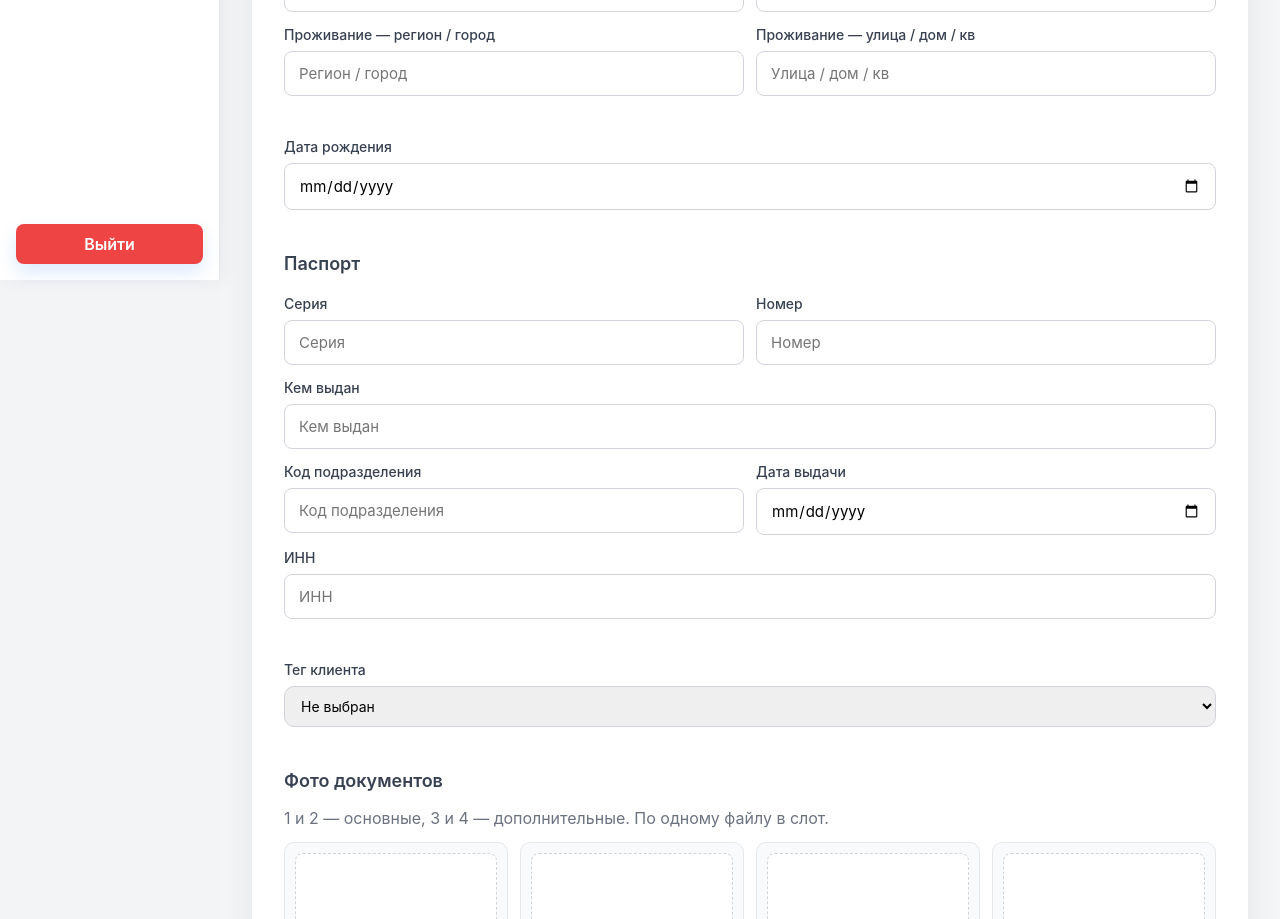
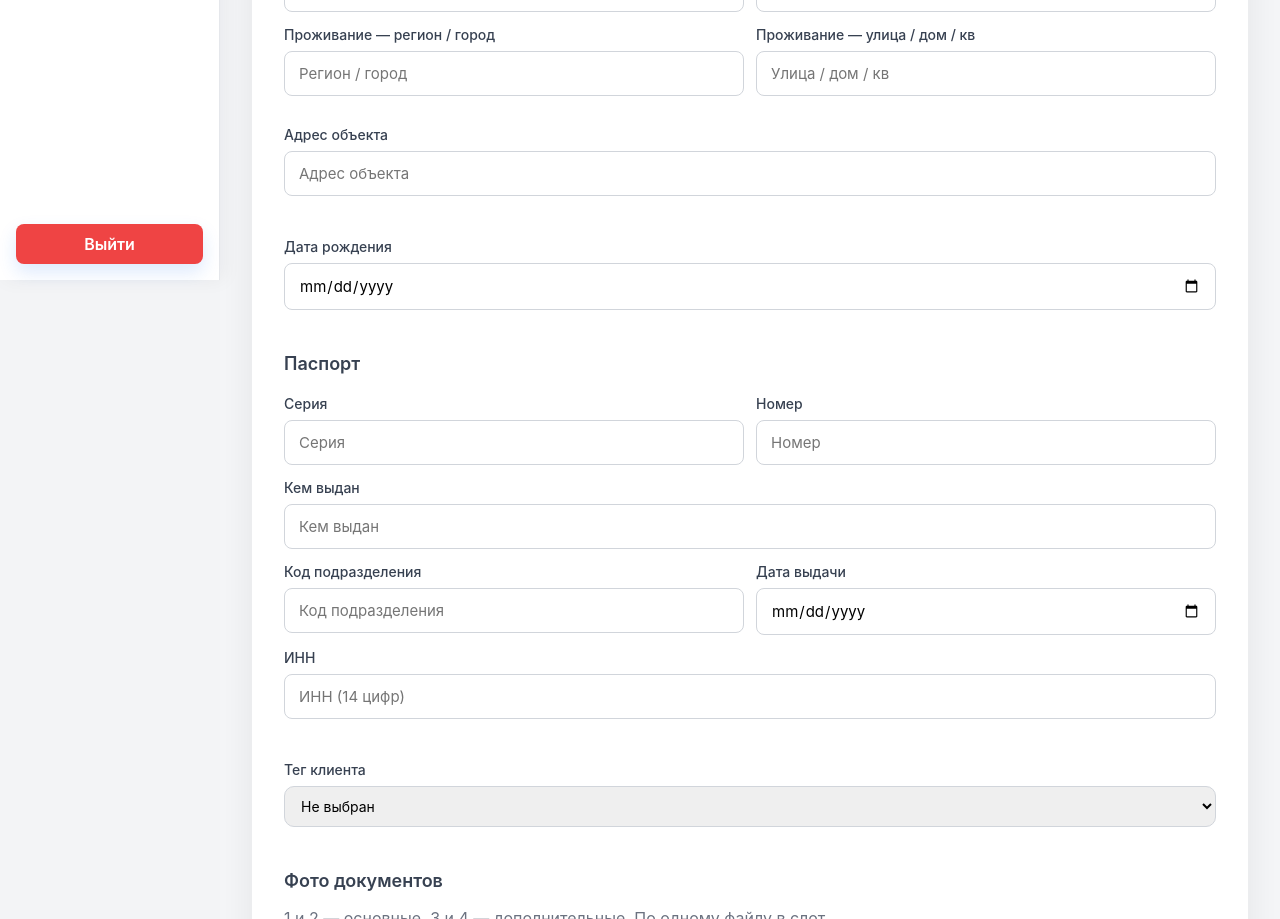
Before and after one commit to 1abama1/kyrgyz-prokat-front, a React (Vite) app in the folder mishaGay/: page /clients/create in a window 1280 px wide. Shown: the part 520-1439 px from the top of the page. Built offline with nearby package versions, Linux system fonts and the light colour scheme; sample sign-in values are in the browser's storage.

Commit message:
adress of object + inn 14 symbols

```diff
--- a/mishaGay/src/components/ClientCard.tsx
+++ b/mishaGay/src/components/ClientCard.tsx
@@ -153,6 +153,7 @@ export default function ClientCard({ clientId }: ClientCardProps) {
           ? `${client.livingAddress.region || ""}, ${client.livingAddress.street || ""}`.trim() || "—"
           : "—"}
       </p>
+      <p><b>Адрес объекта:</b> {client.objectAddress || "—"}</p>
 
       <div className="contract-form mt-4" style={{ marginTop: 16 }}>
         <h3>Создать Excel договор</h3>
--- a/mishaGay/src/pages/ActiveContractsPage.tsx
+++ b/mishaGay/src/pages/ActiveContractsPage.tsx
@@ -3,6 +3,7 @@ import { useNavigate } from "react-router-dom";
 import { Layout } from "../components/Layout";
 import { BalanceBadge } from "../components/BalanceBadge";
 import { contractsAPI, ActiveContractRow } from "../api/contracts";
+import { formatDate } from "../utils/formatters";
 import "../styles/buttons.css";
 import "../styles/tools.css";
 
@@ -128,7 +129,7 @@ export const ActiveContractsPage = () => {
                     <td>{row.index}</td>
                     <td>{row.clientName}</td>
                     <td>{row.toolName}</td>
-                    <td>{row.startDate}</td>
+                    <td>{formatDate(row.startDate)}</td>
                     <td>
                       <BalanceBadge value={row.balance} />
                     </td>
--- a/mishaGay/src/pages/ContractHistoryPage.tsx
+++ b/mishaGay/src/pages/ContractHistoryPage.tsx
@@ -3,6 +3,7 @@ import { useNavigate, useParams } from "react-router-dom";
 import { Layout } from "../components/Layout";
 import { contractsAPI } from "../api/contracts";
 import { ErrorMessage } from "../components/ErrorMessage";
+import { formatDate } from "../utils/formatters";
 import "../styles/contracts.css";
 
 interface HistoryRow {
@@ -57,10 +58,9 @@ export const ContractHistoryPage = () => {
     }
   };
 
-  const formatDate = (value?: string | null) => {
+  const formatDateTime = (value?: string | null) => {
     if (!value) return "—";
-    const d = new Date(value);
-    return isNaN(d.getTime()) ? value : d.toLocaleString();
+    return formatDate(value);
   };
 
   const handleRestore = async (contractId: number) => {
@@ -127,9 +127,9 @@ export const ContractHistoryPage = () => {
                     <td>{item.id}</td>
                     <td>{item.clientName}</td>
                     <td>{item.toolName ?? "—"}</td>
-                    <td>{formatDate(item.startDateTime)}</td>
-                    <td>{formatDate(item.expectedReturnDate)}</td>
-                    <td>{formatDate(item.actualReturnDate)}</td>
+                    <td>{formatDateTime(item.startDateTime)}</td>
+                    <td>{formatDateTime(item.expectedReturnDate)}</td>
+                    <td>{formatDateTime(item.actualReturnDate)}</td>
                     <td>{item.status ?? "—"}</td>
                     <td>{item.amount ?? 0} c</td>
                     <td>
--- a/mishaGay/src/pages/CreateClientPage.tsx
+++ b/mishaGay/src/pages/CreateClientPage.tsx
@@ -31,6 +31,7 @@ export const CreateClientPage: FC = () => {
   const [birthDate, setBirthDate] = useState("");
   const [comment, setComment] = useState("");
   const [tag, setTag] = useState<ClientTag | "">("");
+  const [objectAddress, setObjectAddress] = useState("");
 
   // Паспорт
   const [series, setSeries] = useState("");
@@ -95,6 +96,7 @@ export const CreateClientPage: FC = () => {
           region: client.livingAddress?.region || "",
           street: client.livingAddress?.street || ""
         });
+        setObjectAddress(client.objectAddress || "");
         setBirthDate(client.birthDate || "");
         setComment(client.comment || "");
         setTag(client.tag || "");
@@ -124,6 +126,11 @@ export const CreateClientPage: FC = () => {
       return;
     }
 
+    if (inn && inn.length !== 14) {
+      setError("ИНН должен содержать ровно 14 цифр");
+      return;
+    }
+
     setLoading(true);
     setError(null);
 
@@ -141,6 +148,7 @@ export const CreateClientPage: FC = () => {
           livingAddress.region || livingAddress.street
             ? livingAddress
             : undefined,
+        objectAddress: objectAddress || undefined,
         birthDate: birthDate || undefined,
         comment: comment || undefined,
         tag: tag || undefined,
@@ -304,6 +312,15 @@ export const CreateClientPage: FC = () => {
                   />
                 </div>
               </div>
+
+              <div className="mt-4" style={{ marginTop: 16 }}>
+                <label>Адрес объекта</label>
+                <input
+                  placeholder="Адрес объекта"
+                  value={objectAddress}
+                  onChange={e => setObjectAddress(e.target.value)}
+                />
+              </div>
             </section>
 
             <div>
@@ -345,7 +362,16 @@ export const CreateClientPage: FC = () => {
 
             <div>
               <label>ИНН</label>
-              <input placeholder="ИНН" value={inn} onChange={e => setInn(e.target.value)} />
+              <input
+                placeholder="ИНН (14 цифр)"
+                value={inn}
+                onChange={e => {
+                  const val = e.target.value.replace(/\D/g, "");
+                  if (val.length <= 14) {
+                    setInn(val);
+                  }
+                }}
+              />
             </div>
           </section>
 
--- a/mishaGay/src/types/client.types.ts
+++ b/mishaGay/src/types/client.types.ts
@@ -35,6 +35,7 @@ export interface CreateClientDto {
   email?: string;
   registrationAddress?: AddressDto;
   livingAddress?: AddressDto;
+  objectAddress?: string;
   birthDate?: string;
   comment?: string;
   tag?: ClientTag;
@@ -49,6 +50,7 @@ export interface Client {
   email?: string | null;
   registrationAddress?: AddressDto | null;
   livingAddress?: AddressDto | null;
+  objectAddress?: string | null;
   birthDate?: string | null;
   comment?: string | null;
   tag?: ClientTag | null;
@@ -83,6 +85,7 @@ export interface ClientCard {
   email?: string | null;
   registrationAddress?: AddressDto | null;
   livingAddress?: AddressDto | null;
+  objectAddress?: string | null;
   tag?: string | null;
   hasActiveContract?: boolean;
   activeContractId?: number | null;
```
Also changed, not shown: 1 other file (tests, documents, lock files or other folders). Lines whose indentation alone changed are shown as unchanged.
